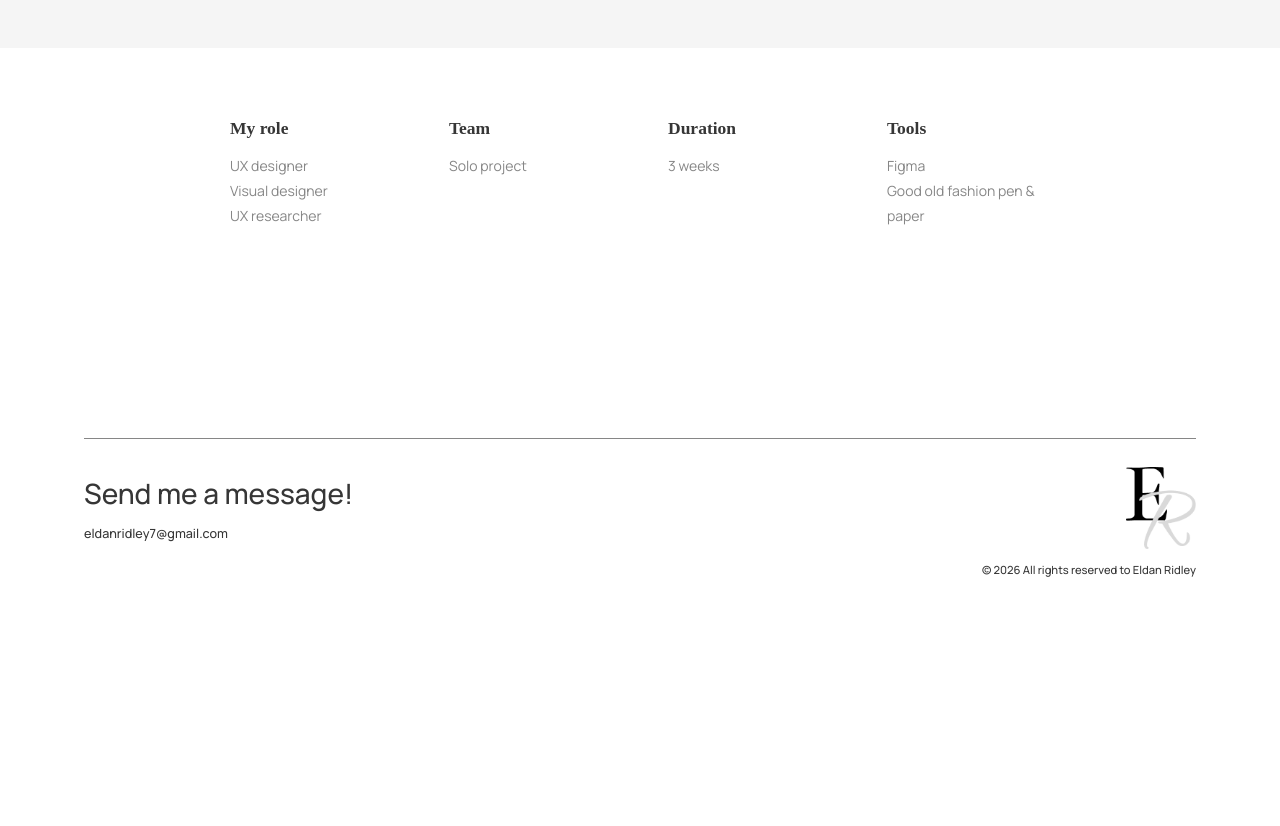
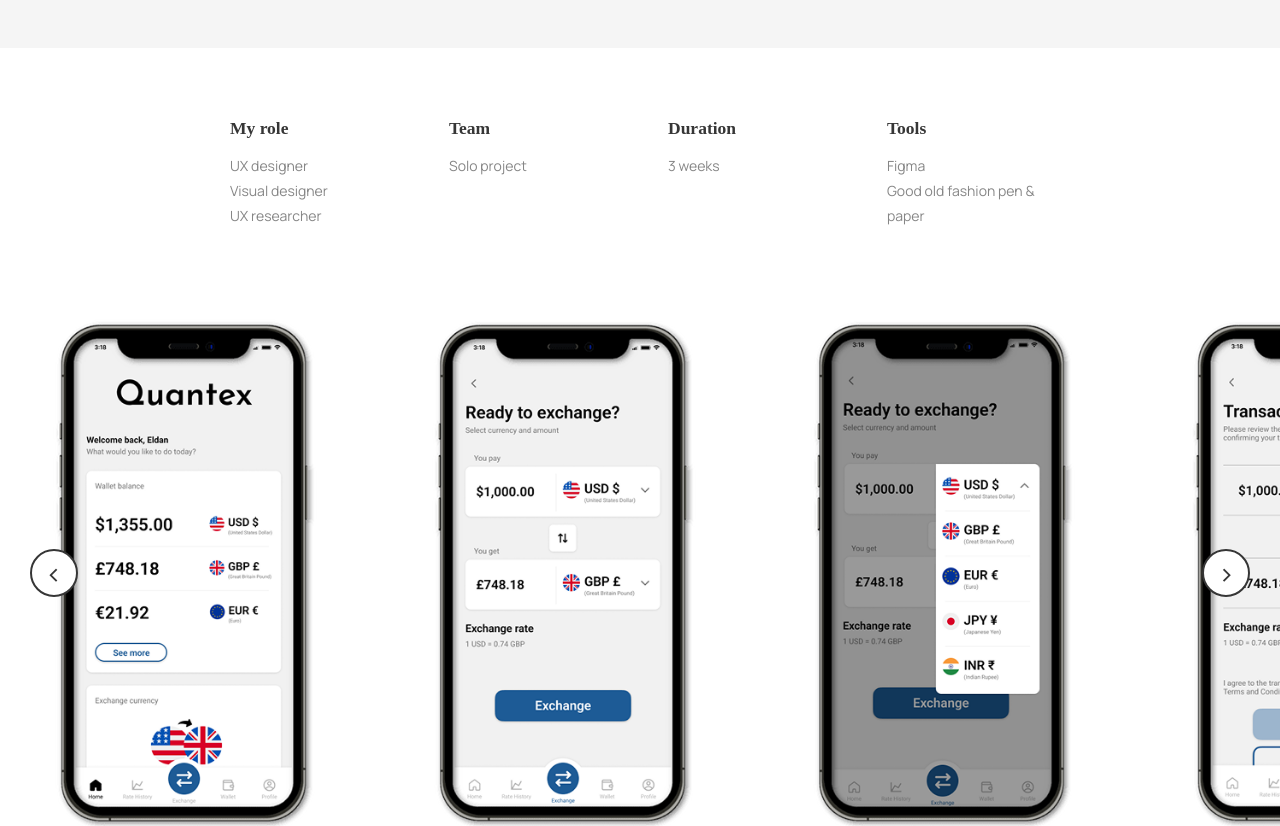
Before and after one commit to mikaridley/Eldan-Ridley-s-Portfolio, a React (Vite) app: page /home in a window 1280 px wide. Shown: the part 1516-2342 px from the top of the page. Before the commit the page ends 2093 px from the top, so only its background shows below. Built offline with nearby package versions, Linux system fonts and the light colour scheme; a web font is replaced by a local one.

Commit message:
add app carousel

```diff
--- a/src/assets/styles/pages/HomePage.css
+++ b/src/assets/styles/pages/HomePage.css
@@ -109,4 +109,16 @@
             }
         }
     }
+
+    .home-page-carousel {
+        width: 100vw;
+        margin-left: calc(50% - 50vw);
+        overflow-x: clip;
+
+        .imgs-carousel {
+            width: 100%;
+            height: 550px;
+            --imgs-carousel-slide-height: 550px;
+        }
+    }
 }
--- a/src/pages/HomePage.jsx
+++ b/src/pages/HomePage.jsx
@@ -1,6 +1,12 @@
 import appScreen from '../assets/imgs/quantex/first-page.png'
 import appGif from '../assets/imgs/quantex/app-gif.gif'
-import { AppHeader } from '../cmps/AppHeader'
+import { ImgsCarousel } from '../cmps/ImgsCarousel'
+
+const quantexCarouselModules = import.meta.glob('../assets/imgs/quantex/carousel/*', { eager: true })
+const QUANTEX_CAROUSEL_IMAGES = Object.keys(quantexCarouselModules)
+  .sort()
+  .map((key) => quantexCarouselModules[key].default)
+  .filter(Boolean)
 
 
 
@@ -62,6 +68,12 @@ export function HomePage() {
         </div>
       </section>
 
+      {QUANTEX_CAROUSEL_IMAGES.length > 0 && (
+        <section className="home-page-carousel">
+          <ImgsCarousel images={QUANTEX_CAROUSEL_IMAGES} />
+        </section>
+      )}
+
     </section>
   )
 }
```
